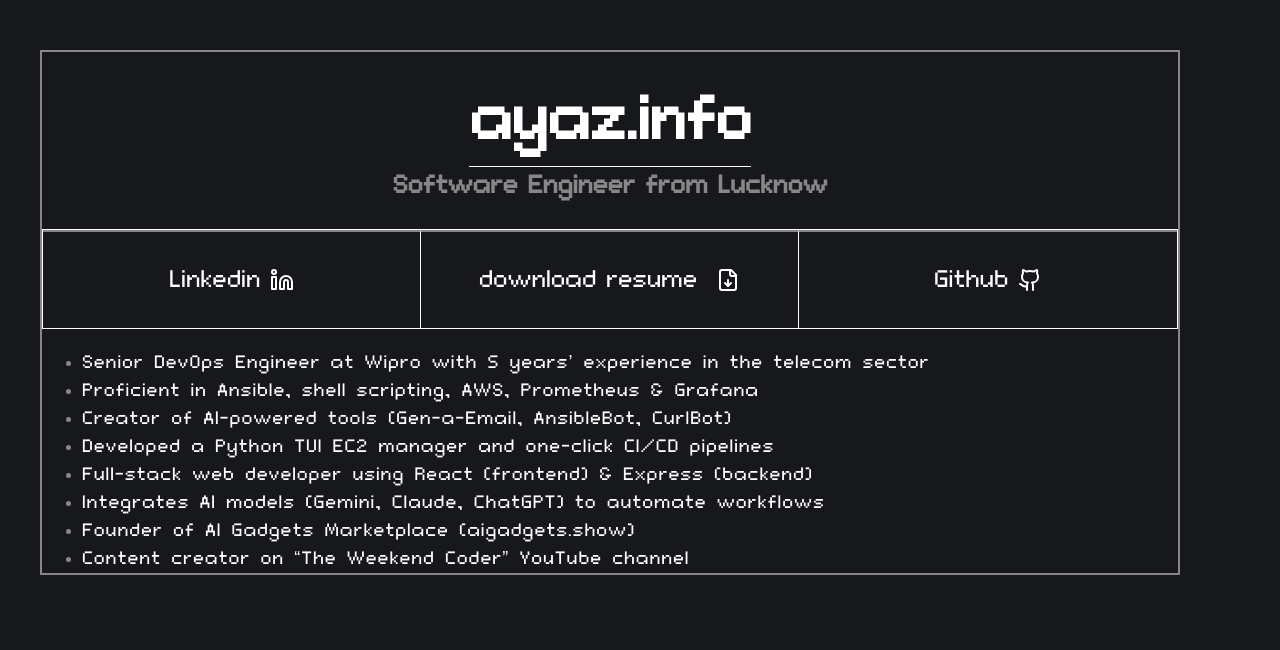
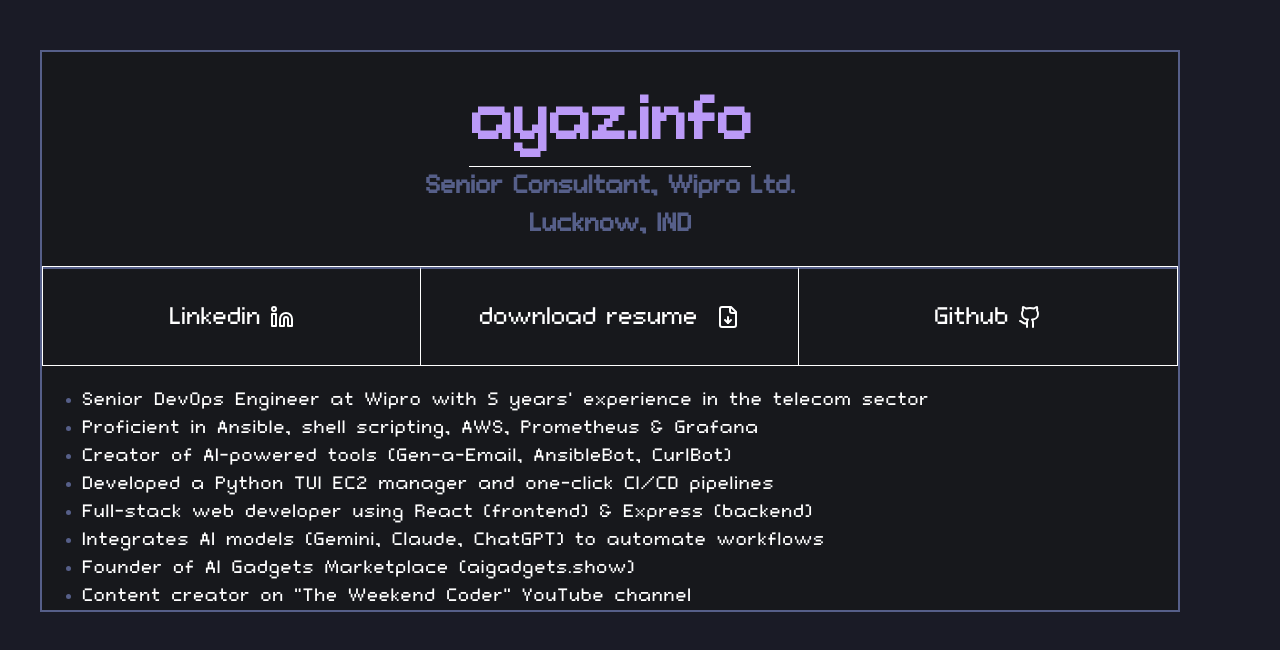
Before and after one commit to ayazmirza54/ayaz.dev, a React (Vite) app: page / in a window 1280 px wide. Shown: the top 650 px of the page. Built offline with nearby package versions, Linux system fonts and the light colour scheme.

Commit message:
Added tokyonight theme

```diff
--- a/src/App.css
+++ b/src/App.css
@@ -11,8 +11,8 @@
 }
 body{
   margin: 1rem; /* Smaller margin for mobile */
-  background-color: #17181c;
-  border: 2px solid #878787;
+  background-color: #1a1b26;
+  border: 2px solid #565f89;
 
 }
 
@@ -22,21 +22,24 @@
   font-weight: 900;
 
 }
+.site-title {
+  color: #bb9af7;
+}
 .subtext{
   font-family: 'Connection', sans-serif;
   font-size: 25px;
   font-weight: 900;
-  color: #878787;
+  color: #565f89;
 }
 body{
-  background-color: #17181c;
-  border: 2px solid #878787;
-  background-color: #17181c;
+  background-color: #1a1b26;
+  border: 2px solid #565f89;
+  background-color: #1a1b26;
 
 }
 .navbar{
   font-family: 'Connection', sans-serif;
-  border-top: 2px solid #878787;
+  border-top: 2px solid #565f89;
   padding: 20px 20px;
 }
 .download{
@@ -44,7 +47,7 @@
 
 }
 .download:hover{
-  color: #838383;
+  color: #7aa2f7;
   cursor: pointer;
   text-decoration: underline;
 
@@ -56,12 +59,12 @@
   letter-spacing: 1px; /* Reduced for mobile */
   margin-left: 0; /* Remove left margin for mobile */
   list-style-type: disc;
-  -moz-text-decoration-color: #878787;
-  -webkit-text-decoration-color: #878787;
-  -ms-text-decoration-color: #878787;
-  -o-text-decoration-color: #878787;
-  text-decoration-color: #878787;
-  color: #878787;
+  -moz-text-decoration-color: #565f89;
+  -webkit-text-decoration-color: #565f89;
+  -ms-text-decoration-color: #565f89;
+  -o-text-decoration-color: #565f89;
+  text-decoration-color: #565f89;
+  color: #a9b1d6;
   padding-top: 20px;
   padding-left: 40px; /* Add some padding for the list */
 
@@ -73,16 +76,16 @@
   letter-spacing: 1px; /* Reduced for mobile */
   margin-left: 0; /* Remove left margin for mobile */
   list-style-type: disc;
-  -moz-text-decoration-color: #878787;
-  -webkit-text-decoration-color: #878787;
-  -ms-text-decoration-color: #878787;
-  -o-text-decoration-color: #878787;
-  text-decoration-color: #878787;
-  color: #ffffff;
+  -moz-text-decoration-color: #565f89;
+  -webkit-text-decoration-color: #565f89;
+  -ms-text-decoration-color: #565f89;
+  -o-text-decoration-color: #565f89;
+  text-decoration-color: #565f89;
+  color: #c0caf5;
   padding: 20px 0px 0px 20px;
 }
 ul>li::marker{
-  color: #878787;
+  color: #565f89;
 
 }
 
--- a/src/App.jsx
+++ b/src/App.jsx
@@ -3,6 +3,8 @@
 import viteLogo from '/vite.svg'
 import './App.css'
 import { FileDown, Github, Linkedin } from 'lucide-react'
+import CVdownload from './Components/CVdownload'
+
 function App() {
 
   const handleDownload = () => {
@@ -25,8 +27,9 @@
       <div className="container bg-[#17181c]">
         <header> <div className="flex flex-col">
           <div>&nbsp;</div>
-          <div className="text-white  mx-4 hero p-[10px] md:p-[20px] border-white border-b border-white self-center md:self-center">ayaz.info</div>
-          <div className='text-white subtext mx-4 p-[10px] md:p-[20px] border-white text-center'>Software Engineer from Lucknow</div>
+          <div className="text-white site-title mx-4 hero p-[10px] md:p-[20px] border-white border-b border-white self-center md:self-center">ayaz.info</div>
+          <div className='text-white subtext mx-4 p-[10px] md:p-[20px] border-white text-center'>Senior Consultant, Wipro Ltd.</div>
+          <div className="text-white subtext p-[10px] md:p-[20px] self-start md:self-center">Lucknow, IND</div>
           <br></br>
         </div>
 
@@ -40,14 +43,14 @@
         <main>
           <div className="flex flex-col items-start p-5 md:p-[40px] text-white">
             <ul className="list-disc marker:text-white pl-5 text-base md:text-lg">
-              <li>Senior DevOps Engineer at Wipro with 5 years’ experience in the telecom sector</li>
+              <li>Senior DevOps Engineer at Wipro with 5 years' experience in the telecom sector</li>
               <li>Proficient in Ansible, shell scripting, AWS, Prometheus &amp; Grafana</li>
               <li>Creator of AI-powered tools (Gen-a-Email, AnsibleBot, CurlBot)</li>
               <li>Developed a Python TUI EC2 manager and one-click CI/CD pipelines</li>
               <li>Full-stack web developer using React (frontend) &amp; Express (backend)</li>
               <li>Integrates AI models (Gemini, Claude, ChatGPT) to automate workflows</li>
               <li>Founder of AI Gadgets Marketplace (<a href="https://aigadgets.show/">aigadgets.show</a>)</li>
-              <li>Content creator on “The Weekend Coder” YouTube channel</li>
+              <li>Content creator on "The Weekend Coder" YouTube channel</li>
 
 
             </ul>
```
Lines whose indentation alone changed are shown as unchanged.
